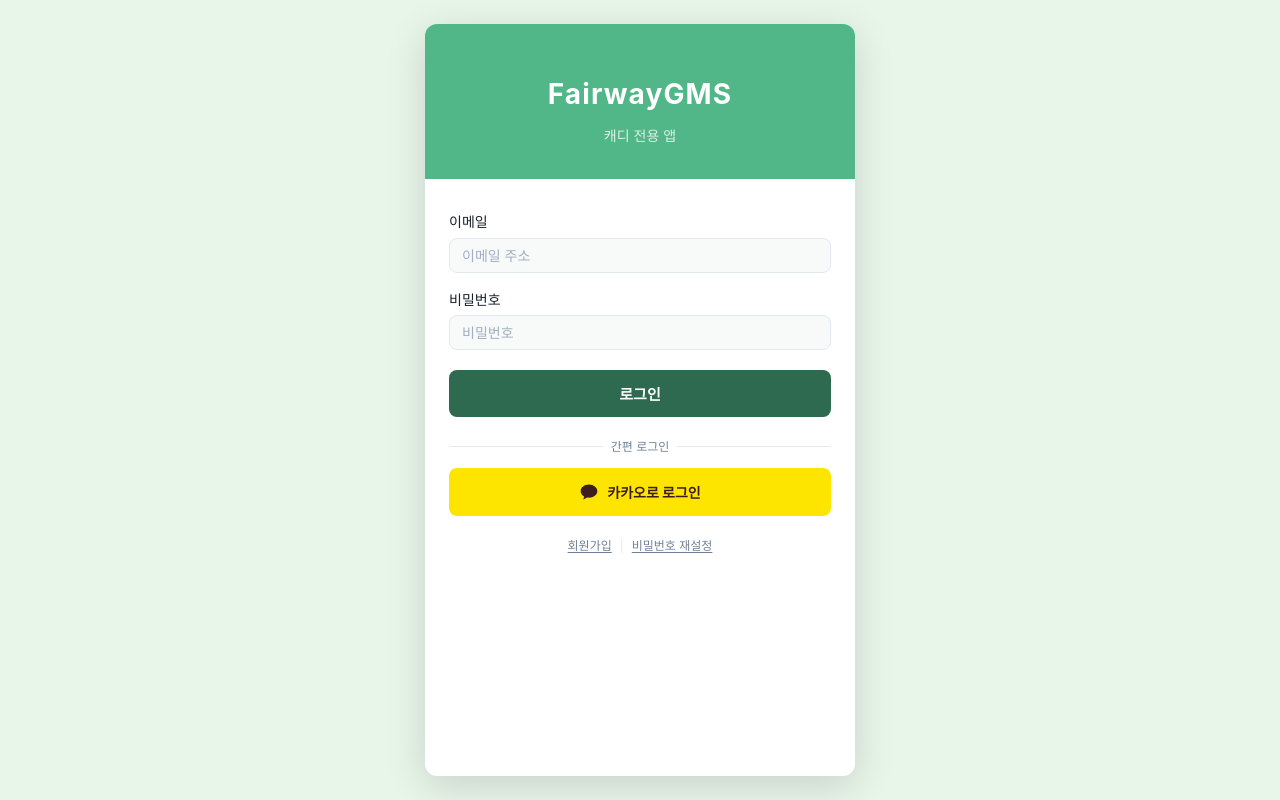
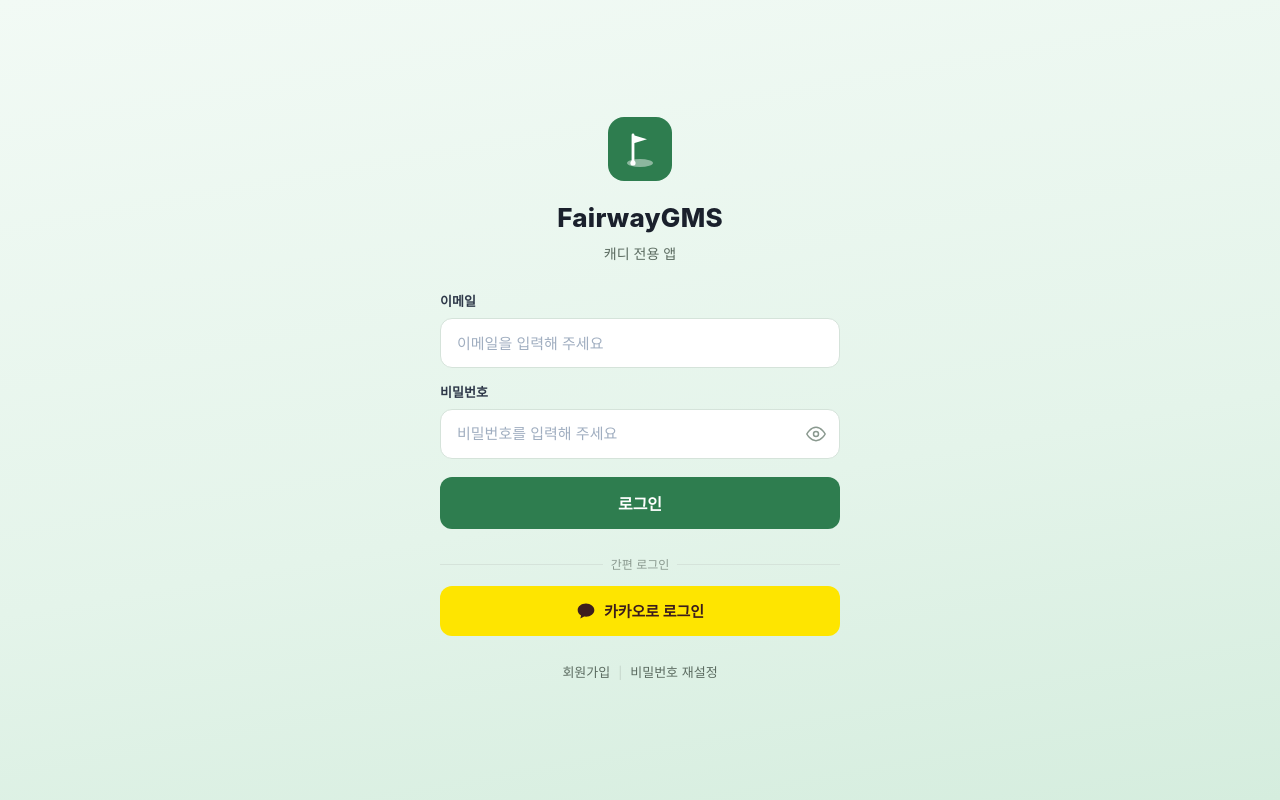
Before and after one commit to soyoung-v/fairway-gms-fe, a Vue app: page /caddy/login in a window 1280 px wide. Built offline with nearby package versions, Linux system fonts and the light colour scheme; no server answers.

Commit message:
feat(auth): 캐디 로그인 리디자인·풀스크린·소셜 카카오 단독

```diff
--- a/src/views/auth/login/CaddyLoginView.vue
+++ b/src/views/auth/login/CaddyLoginView.vue
@@ -5,14 +5,13 @@
 import { useAuthStore } from '@/stores/useAuthStore'
 import { useNotificationStore } from '@/stores/useNotificationStore'
 import authApi from '@/api/authApi'
-import BaseButton from '@/components/common/BaseButton.vue'
-import BaseInput from '@/components/common/BaseInput.vue'
 
 const router             = useRouter()
 const authStore          = useAuthStore()
 const notificationStore  = useNotificationStore()
 
 const form = reactive({ email: '', password: '' })
+const showPw   = ref(false)
 const loading  = ref(false)
 const errorMsg = ref('')
 
@@ -62,51 +61,69 @@
 
 <template>
   <div class="caddy-login theme-caddy">
-    <div class="caddy-login__shell">
-      <!-- 앱 헤더 영역 -->
-      <div class="caddy-login__header">
-        <div class="caddy-login__logo">FairwayGMS</div>
-        <p class="caddy-login__subtitle">캐디 전용 앱</p>
+    <div class="caddy-login__inner">
+      <!-- 로고 + 타이틀 -->
+      <div class="caddy-login__title">
+        <span class="caddy-login__logo" aria-hidden="true">
+          <svg viewBox="0 0 64 64" fill="none">
+            <rect width="64" height="64" rx="16" fill="currentColor"/>
+            <path d="M25 18v26" stroke="#fff" stroke-width="2.8" stroke-linecap="round"/>
+            <path d="M25 18l14 4.2-14 4.2V18z" fill="#fff"/>
+            <ellipse cx="32" cy="46" rx="13" ry="4" fill="#fff" fill-opacity="0.45"/>
+            <circle cx="25" cy="46" r="2.6" fill="#fff"/>
+          </svg>
+        </span>
+        <h1 class="caddy-login__h1">FairwayGMS</h1>
+        <p class="caddy-login__sub">캐디 전용 앱</p>
       </div>
 
-      <!-- 로그인 폼 -->
-      <div class="caddy-login__body">
+      <!-- 폼 -->
       <form class="caddy-login__form" @submit.prevent="handleLogin">
-          <div class="caddy-login__field">
-            <label class="caddy-login__label">이메일</label>
-            <BaseInput
+        <div class="field">
+          <label class="field__label">이메일</label>
+          <input
             v-model="form.email"
             type="email"
-              placeholder="이메일 주소"
+            class="field__input"
+            placeholder="이메일을 입력해 주세요"
             autocomplete="email"
             :disabled="loading"
           />
         </div>
-          <div class="caddy-login__field">
-            <label class="caddy-login__label">비밀번호</label>
-            <BaseInput
+
+        <div class="field">
+          <label class="field__label">비밀번호</label>
+          <div class="field__pw-wrap">
+            <input
               v-model="form.password"
-              type="password"
-              placeholder="비밀번호"
+              :type="showPw ? 'text' : 'password'"
+              class="field__input field__input--pw"
+              placeholder="비밀번호를 입력해 주세요"
               autocomplete="current-password"
               :disabled="loading"
             />
+            <button type="button" class="field__pw-toggle" @click="showPw = !showPw" tabindex="-1" aria-label="비밀번호 표시 전환">
+              <svg v-if="!showPw" viewBox="0 0 24 24" fill="none">
+                <path d="M1 12s4-8 11-8 11 8 11 8-4 8-11 8-11-8-11-8z" stroke="currentColor" stroke-width="1.8"/>
+                <circle cx="12" cy="12" r="3" stroke="currentColor" stroke-width="1.8"/>
+              </svg>
+              <svg v-else viewBox="0 0 24 24" fill="none">
+                <path d="M17.94 17.94A10.07 10.07 0 0112 20c-7 0-11-8-11-8a18.45 18.45 0 015.06-5.94M9.9 4.24A9.12 9.12 0 0112 4c7 0 11 8 11 8a18.5 18.5 0 01-2.16 3.19m-6.72-1.07a3 3 0 11-4.24-4.24" stroke="currentColor" stroke-width="1.8" stroke-linecap="round"/>
+                <line x1="1" y1="1" x2="23" y2="23" stroke="currentColor" stroke-width="1.8" stroke-linecap="round"/>
+              </svg>
+            </button>
+          </div>
         </div>
 
         <p v-if="errorMsg" class="caddy-login__error" role="alert">{{ errorMsg }}</p>
 
-          <BaseButton
-            type="submit"
-            variant="primary"
-            size="lg"
-            :loading="loading"
-            class="caddy-login__submit"
-          >
-            로그인
-          </BaseButton>
+        <button type="submit" class="caddy-login__btn" :disabled="loading">
+          <span v-if="!loading">로그인</span>
+          <span v-else class="btn-spinner" aria-label="로그인 중"></span>
+        </button>
       </form>
 
-        <!-- 소셜 로그인 — 카카오만 제공 -->
+      <!-- 소셜 로그인 — 카카오만 -->
       <div class="caddy-login__social">
         <span class="caddy-login__divider">간편 로그인</span>
         <button class="social-btn social-btn--kakao" type="button" @click="handleSocialLogin('kakao')">
@@ -119,170 +136,197 @@
 
       <!-- 하단 링크 -->
       <div class="caddy-login__links">
-          <RouterLink to="/signup/caddy" class="caddy-login__link">회원가입</RouterLink>
+        <RouterLink to="/signup/caddy" class="link">회원가입</RouterLink>
         <span class="caddy-login__link-sep">|</span>
-          <RouterLink to="/password-reset" class="caddy-login__link">비밀번호 재설정</RouterLink>
-        </div>
+        <RouterLink to="/password-reset" class="link">비밀번호 재설정</RouterLink>
       </div>
     </div>
   </div>
 </template>
 
 <style scoped>
-/* 모바일 PWA 쉘 — CaddyLayout과 동일한 max-width 430px 중앙 정렬 */
 .caddy-login {
+  min-height: 100vh;
   display: flex;
+  align-items: center;
   justify-content: center;
-  min-height: 100vh;
-  background: #F2FAF5;
+  padding: 32px 24px calc(32px + env(safe-area-inset-bottom, 0px));
+  background: linear-gradient(170deg, #f2faf5 0%, #e4f4ea 60%, #d5edde 100%);
+  --accent: #2e7d4f;
+  --accent-hover: #256b42;
 }
 
-.caddy-login__shell {
+.caddy-login__inner {
+  width: 100%;
+  max-width: 400px;
   display: flex;
   flex-direction: column;
-  width: 100%;
-  max-width: 430px;
-  min-height: 100vh;
-  background: var(--color-bg-card);
+  gap: 26px;
 }
 
-@media (min-width: 431px) {
-  .caddy-login {
-    padding: var(--space-24);
-    background: #E8F5E9;
-  }
-
-  .caddy-login__shell {
-    border-radius: var(--radius-12);
-    overflow: hidden;
-    box-shadow: var(--shadow-large);
-    min-height: auto;
-    height: calc(100vh - var(--space-48));
-  }
-}
-
-.caddy-login__header {
-  padding: var(--space-48) var(--space-24) var(--space-32);
-  background: var(--caddy-primary, #2E7D4F);
+/* ─── 로고 + 타이틀 ─── */
+.caddy-login__title {
   display: flex;
   flex-direction: column;
   align-items: center;
-  gap: var(--space-8);
+  text-align: center;
+}
+.caddy-login__logo {
+  display: flex;
+  color: var(--accent);
+  margin-bottom: 16px;
+}
+.caddy-login__logo svg { width: 64px; height: 64px; }
+.caddy-login__h1 {
+  margin: 0 0 4px;
+  font-size: 26px;
+  font-weight: 800;
+  color: #1a202c;
+  letter-spacing: 0.01em;
+}
+.caddy-login__sub {
+  margin: 0;
+  font-size: 14px;
+  color: #5b6b60;
 }
 
-.caddy-login__logo {
-  font-size: var(--font-size-heading-1);
-  font-weight: 700;
-  color: #fff;
-  letter-spacing: 0.04em;
-}
-
-.caddy-login__subtitle {
-  font-size: var(--font-size-body-sm);
-  color: rgba(255, 255, 255, 0.8);
-}
-
-.caddy-login__body {
-  flex: 1;
-  padding: var(--space-32) var(--space-24);
-  display: flex;
-  flex-direction: column;
-  gap: var(--space-20);
-}
-
+/* ─── 폼 ─── */
 .caddy-login__form {
   display: flex;
   flex-direction: column;
-  gap: var(--space-16);
+  gap: 14px;
+}
+.field {
+  display: flex;
+  flex-direction: column;
+  gap: 6px;
+}
+.field__label {
+  font-size: 13px;
+  font-weight: 700;
+  color: #2d3748;
+}
+.field__input {
+  width: 100%;
+  height: 50px;
+  padding: 0 16px;
+  border: 1.5px solid #d5e3da;
+  border-radius: 12px;
+  font-size: 15px;
+  color: #1a202c;
+  background: #fff;
+  outline: none;
+  box-sizing: border-box;
+  transition: border-color 0.15s, box-shadow 0.15s;
+}
+.field__input::placeholder { color: #a0aec0; }
+.field__input:focus {
+  border-color: var(--accent);
+  box-shadow: 0 0 0 3px color-mix(in srgb, var(--accent) 16%, transparent);
+}
+.field__input:disabled { background: #f5f8f6; }
+.field__input--pw { padding-right: 48px; }
+
+.field__pw-wrap { position: relative; }
+.field__pw-toggle {
+  position: absolute;
+  top: 50%;
+  right: 14px;
+  transform: translateY(-50%);
+  display: flex;
+  color: #8a998f;
+}
+.field__pw-toggle svg { width: 20px; height: 20px; }
+
+/* ─── 에러 ─── */
+.caddy-login__error {
+  margin: 0;
+  padding: 10px 12px;
+  border-radius: 8px;
+  background: rgba(229, 62, 62, 0.08);
+  color: #e53e3e;
+  font-size: 13px;
+  text-align: center;
 }
 
-.caddy-login__field {
+/* ─── 로그인 버튼 ─── */
+.caddy-login__btn {
+  width: 100%;
+  height: 52px;
+  margin-top: 4px;
+  border: 0;
+  border-radius: 12px;
+  background: var(--accent);
+  color: #fff;
+  font-size: 16px;
+  font-weight: 700;
   display: flex;
-  flex-direction: column;
-  gap: var(--space-4);
+  align-items: center;
+  justify-content: center;
+  transition: background 0.15s;
 }
+.caddy-login__btn:not(:disabled):active { background: var(--accent-hover); }
+.caddy-login__btn:disabled { opacity: 0.65; }
 
-.caddy-login__label {
-  font-size: var(--font-size-body-sm);
-  font-weight: 500;
-  color: var(--color-text-primary);
+.btn-spinner {
+  width: 19px;
+  height: 19px;
+  border: 2px solid rgba(255, 255, 255, 0.4);
+  border-top-color: #fff;
+  border-radius: 50%;
+  animation: spin 0.7s linear infinite;
 }
+@keyframes spin { to { transform: rotate(360deg); } }
 
-.caddy-login__error {
-  font-size: var(--font-size-body-sm);
-  color: var(--color-danger);
-  padding: var(--space-8) var(--space-12);
-  background: var(--color-danger-bg);
-  border-radius: var(--radius-6);
-  line-height: 1.5;
-}
-
-.caddy-login__submit {
-  width: 100%;
-  margin-top: var(--space-4);
-}
-
+/* ─── 소셜 ─── */
 .caddy-login__social {
   display: flex;
   flex-direction: column;
-  gap: var(--space-12);
+  gap: 12px;
 }
-
 .caddy-login__divider {
   display: flex;
   align-items: center;
-  gap: var(--space-8);
-  font-size: var(--font-size-detail);
-  color: var(--color-text-secondary);
+  gap: 8px;
+  font-size: 12px;
+  color: #8a998f;
 }
-
 .caddy-login__divider::before,
 .caddy-login__divider::after {
   content: '';
   flex: 1;
   height: 1px;
-  background: var(--color-border);
+  background: #d5e3da;
 }
 
 .social-btn {
   width: 100%;
-  height: 48px;
+  height: 50px;
   display: flex;
   align-items: center;
   justify-content: center;
-  gap: var(--space-8);
-  font-size: var(--font-size-body-sm);
+  gap: 8px;
+  font-size: 15px;
   font-weight: 700;
-  border-radius: var(--radius-8);
+  border-radius: 12px;
   transition: opacity var(--transition-fast);
 }
-
-.social-btn:hover { opacity: 0.9; }
-
+.social-btn:active { opacity: 0.9; }
 .social-btn__icon { width: 20px; height: 20px; }
-
 .social-btn--kakao { background: #FEE500; color: #3B1D1D; }
 
+/* ─── 하단 링크 ─── */
 .caddy-login__links {
   display: flex;
   align-items: center;
   justify-content: center;
-  gap: var(--space-8);
+  gap: 8px;
 }
-
-.caddy-login__link {
-  font-size: var(--font-size-detail);
-  color: var(--color-text-secondary);
-  text-decoration: underline;
-  text-underline-offset: 2px;
+.link {
+  font-size: 13px;
+  color: #5b6b60;
+  text-decoration: none;
 }
-
-.caddy-login__link:hover {
-  color: var(--caddy-primary, #2E7D4F);
-}
-
-.caddy-login__link-sep {
-  font-size: var(--font-size-detail);
-  color: var(--color-border);
-}
+.link:active { color: var(--accent); }
+.caddy-login__link-sep { font-size: 12px; color: #c3d3c9; }
 </style>
```
Lines whose indentation alone changed are shown as unchanged.
